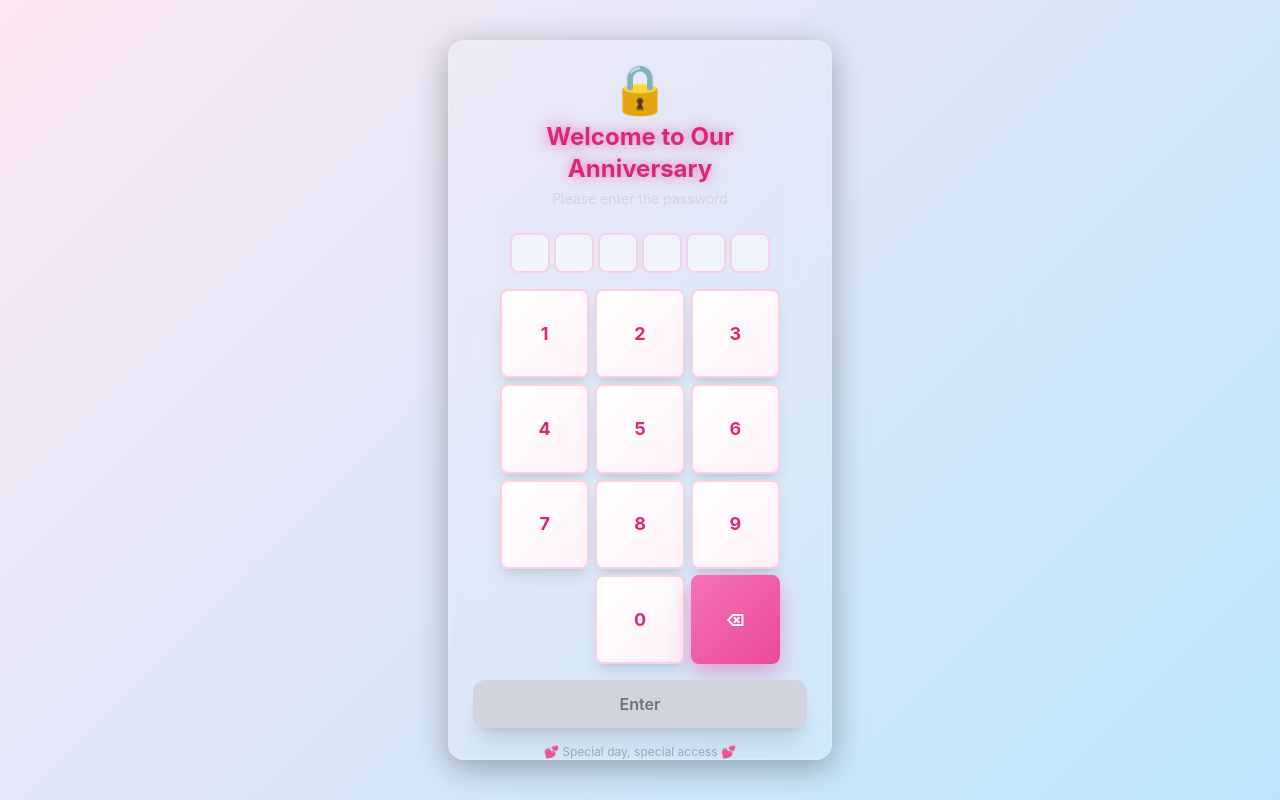
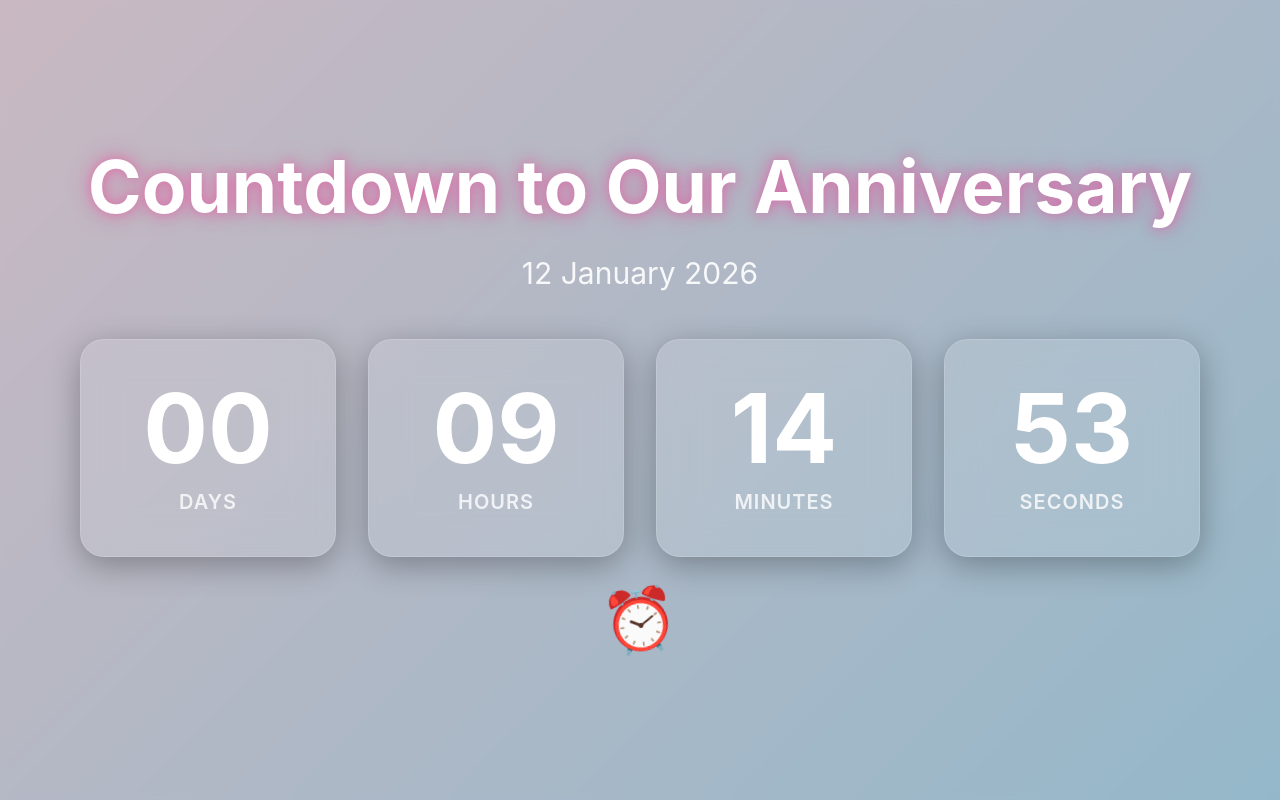
Before and after one commit to Skysosmart/121268Me-You, a Next.js app: page / in a window 1280 px wide. Built offline with nearby package versions, Linux system fonts and the light colour scheme.

Commit message:
Fix: Show countdown before password protection - move countdown outside PasswordProtection wrapper and increase z-index

```diff
--- a/app/page.tsx
+++ b/app/page.tsx
@@ -30,18 +30,18 @@
   }
 
   return (
-    <PasswordProtection>
-      <main className="relative">
-        {/* Full-screen countdown - shows first, always */}
+    <>
+      {/* Full-screen countdown - shows first, always (outside PasswordProtection) */}
       {showFullScreenCountdown && (
         <FullScreenCountdown
           onCountdownComplete={handleCountdownComplete}
         />
       )}
 
-        {/* Main website content - hidden when full-screen countdown is active */}
+      {/* Password Protection and Main content - only show after countdown completes */}
       {!showFullScreenCountdown && (
-          <>
+        <PasswordProtection>
+          <main className="relative">
             {/* Floating background images */}
             <FloatingBackground
               images={floatingImages}
@@ -57,9 +57,9 @@
             <CountdownSection />
             <FinalLovePage />
             <MusicPlayer />
-          </>
-        )}
           </main>
         </PasswordProtection>
+      )}
+    </>
   )
 }
--- a/components/FullScreenCountdown.tsx
+++ b/components/FullScreenCountdown.tsx
@@ -53,7 +53,7 @@
 
   return (
     <div
-      className="fixed inset-0 z-[9998] flex items-center justify-center bg-gradient-romantic"
+      className="fixed inset-0 z-[10000] flex items-center justify-center bg-gradient-romantic"
     >
       {/* Overlay for better text readability */}
       <div className="absolute inset-0 bg-black/20 backdrop-blur-[2px]" />
```
Lines whose indentation alone changed are shown as unchanged.
